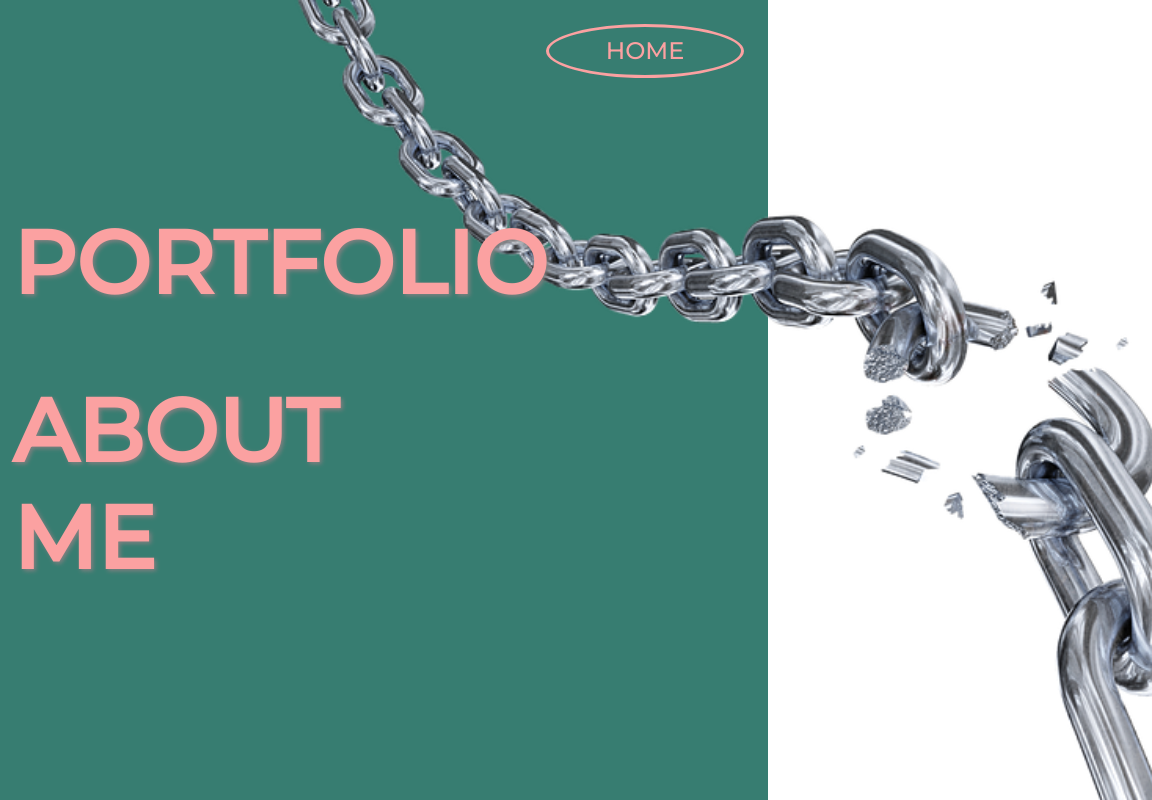
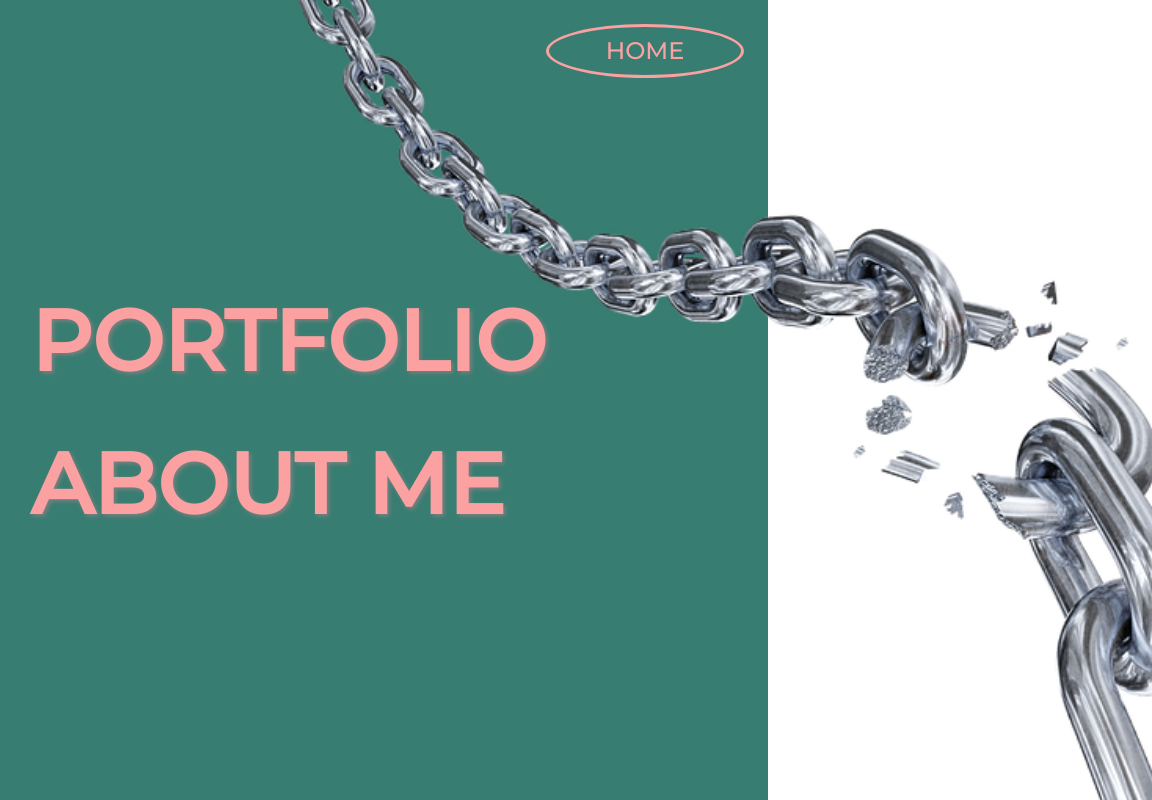
Before and after one commit to timemash24/my_projects, a React (Create React App) app: page /#/ in a window 768 px wide. Shown: the top 800 px of the page, 1152 px wide, since content can reach past the window. Built offline with nearby package versions, Linux system fonts and the light colour scheme.

Commit message:
Upadate media query in Home and AboutMe pages

```diff
--- a/public/reset.css
+++ b/public/reset.css
@@ -10,6 +10,12 @@
 * {
   margin: 0;
   font-family: 'Montserrat', sans-serif;
+}
+
+html,
+body {
+  width: 100%;
+  height: 100%;
 }
 
 a {
--- a/src/css/AboutMe.module.css
+++ b/src/css/AboutMe.module.css
@@ -1,5 +1,5 @@
 .about {
-  position: absolute;
+  position: fixed;
   display: flex;
   flex-direction: column;
   justify-content: flex-start;
@@ -83,7 +83,9 @@
     justify-content: center;
     align-items: flex-start;
   }
-
+  .about_chain {
+    top: 46em;
+  }
   .about_title {
     margin: 1.5em 2em 2em;
     font-size: 2.5rem;
@@ -97,12 +99,12 @@
   .about_profile {
     transform: scale(0.6);
     left: 25em;
-    top: 19em;
+    top: 31em;
   }
 
   .about_sunglasses {
     left: 11.5em;
-    top: 17em;
+    top: 29em;
   }
 }
 
@@ -120,12 +122,12 @@
 
   .about_profile {
     transform: scale(0.6);
-    left: 9em;
+    left: 5em;
     top: 25.5em;
   }
 
   .about_sunglasses {
-    left: -5.5em;
+    left: -8.5em;
     top: 23em;
   }
 }
--- a/src/css/Home.module.css
+++ b/src/css/Home.module.css
@@ -1,5 +1,5 @@
 .background {
-  position: absolute;
+  position: fixed;
   top: 0;
   left: 0;
   width: 100%;
@@ -35,7 +35,7 @@
 .home_title {
   width: 12rem;
   height: 4.5rem;
-  margin: 3rem;
+  margin: 2rem;
   border: solid 3px;
   border-radius: 50%;
   text-align: center;
@@ -60,7 +60,7 @@
 @media all and (min-width: 768px) and (max-width: 1023px) {
   .home_title {
     height: 3rem;
-    margin: 1.5rem;
+    margin: 1.5rem 1.5rem 0 0;
     font-size: 1.5rem;
     font-weight: 200;
     line-height: 3rem;
@@ -68,13 +68,15 @@
 
   .home_menu {
     width: 38rem;
-    margin: 0;
-    font-size: 5.5rem;
+    margin: 0rem 0 0 1rem;
+    padding-top: 4rem;
+    font-size: 5.3rem;
     text-shadow: 2px 2px 4px gray;
   }
 
   .home_menu li {
     padding-left: 2.3rem;
+    margin: 0 0 2.5rem;
   }
 }
 
@@ -108,10 +110,9 @@
     align-items: center;
     text-align: center;
     width: 30rem;
-    /* width: 100vw; */
-    /* margin-bottom: 1em; */
     padding: 0;
-    font-size: 4rem;
+    margin-bottom: 2em;
+    font-size: 3.8rem;
   }
 
   .home_menu li {
--- a/src/css/Portfolio.module.css
+++ b/src/css/Portfolio.module.css
@@ -1,5 +1,5 @@
 .portfolio {
-  position: absolute;
+  position: fixed;
   display: flex;
   flex-direction: column;
   background-color: var(--beige-color);
```
